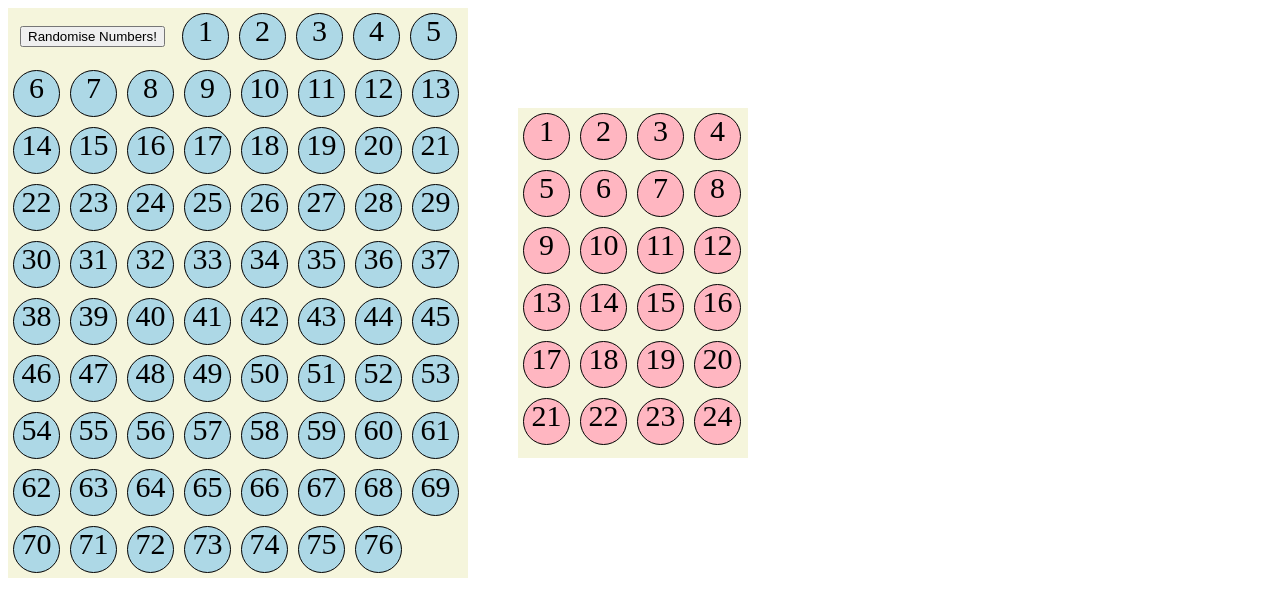
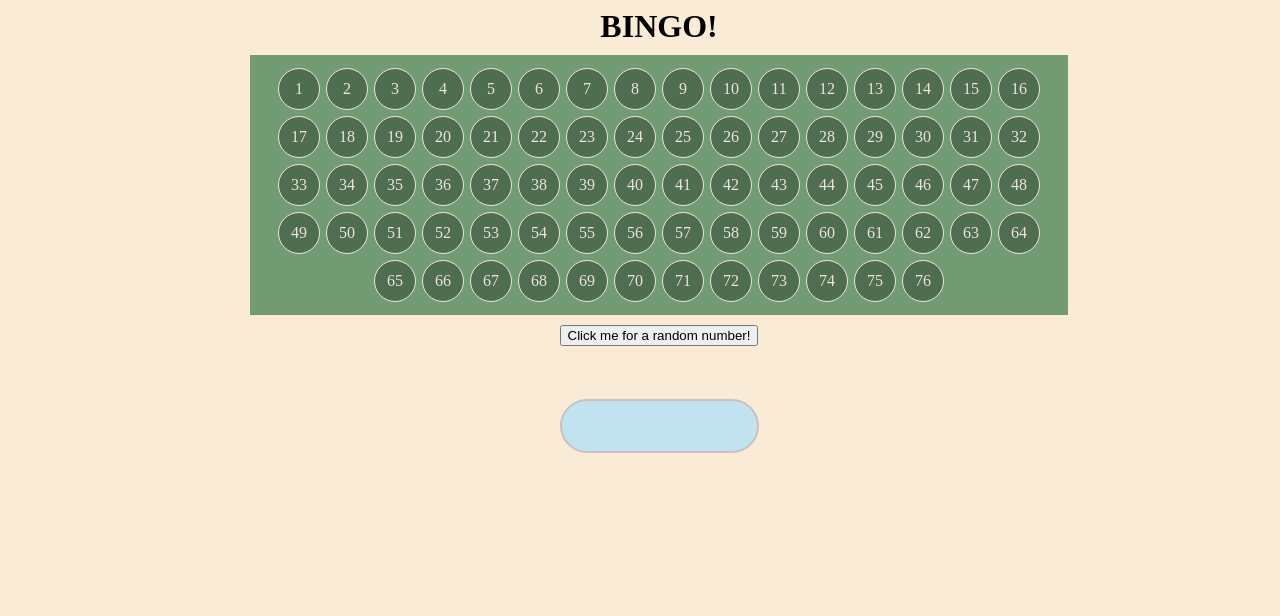
Before and after one commit to annoinspace/EPICODE-bingo-game, a plain HTML site: page index.html in a window 1280 px wide. Drawn offline with Linux system fonts and the light colour scheme.

Commit message:
complete board

```diff
--- a/app.js
+++ b/app.js
@@ -1,40 +1,40 @@
-let numberOfSquares = 76
+let numberOfMainSquares = 76
 
-let createBingoSquares = function () {
-  console.log("this is working")
+let generateMainBoard = function () {
+  const mainBoard = document.getElementById("bingoBoardContainer")
 
-  for (i = 0; i < numberOfSquares; i++) {
-    const newBingoNumContainer = document.createElement("div")
-    const bingoNumbersParent = document.getElementById("bingoBoardContainer")
-    newBingoNumContainer.classList.add("bingoNumber")
-    newBingoNumContainer.innerHTML = i + 1
-    bingoNumbersParent.appendChild(newBingoNumContainer)
-  }
-}
-createBingoSquares()
-
-let numberOfUserSquares = 24
-
-let createUserBingoSheet = function () {
-  console.log("this is working")
-
-  for (i = 0; i < numberOfUserSquares; i++) {
-    const userBingo = document.createElement("div")
-    const userBingoParent = document.getElementById("userBoardContainer")
-    userBingo.classList.add("userBingoNumber")
-    let initialNumber = i + 1
-    userBingo.innerHTML = initialNumber
-    userBingoParent.appendChild(userBingo)
-  }
-}
-createUserBingoSheet()
-
-let getRandomInt = function () {
-  for (i = 0; i < numberOfSquares; i++) {
-    return Math.ceil(Math.random() * numberOfSquares)
+  for (i = 0; i < numberOfMainSquares; i++) {
+    mainBoard.innerHTML += `<div class ='bingoNumber'>${i + 1}</div>`
   }
 }
 
-getRandomInt()
+const fillArray = function () {
+  const arr = []
+  for (let i = 0; i < 76; i++) {
+    arr.push(i + 1)
+  }
+  return arr
+}
 
-// when button is clicked, the numbers are randomised
+const getRandomArray = function (range) {
+  const randomIndex = Math.floor(Math.random() * range.length)
+  const randomNum = range.splice(randomIndex, 1)[0]
+  return randomNum
+}
+
+const generateRandomNumber = function (range) {
+  const randomNum = getRandomArray(range)
+  const randomNumDiv = document.getElementById("randomNumDisplay")
+  randomNumDiv.innerText = randomNum
+  const cells = document.querySelectorAll("#bingoBoardContainer .bingoNumber")
+  cells[randomNum].classList.add("highlight")
+}
+
+window.onload = function () {
+  generateMainBoard()
+  const randomButton = document.getElementById("randButton")
+  const range = fillArray()
+  randomButton.addEventListener("click", function () {
+    generateRandomNumber(range)
+  })
+}
--- a/index.html
+++ b/index.html
@@ -9,10 +9,17 @@
   </head>
   <body>
     <div id="mainContainer">
-      <div id="bingoBoardContainer"><button id="randomiseNum" onclick="getRandomInt()">
-        Randomise Numbers!</div>
-
-      </button>
+      <h1>BINGO!</h1>
+      <div id="bingoBoardContainer"></div>
+      <div id="randButtonContainer">
+        <input
+          type="button"
+          id="randButton"
+          class="btn"
+          value="Click me for a random number!"
+        />
+        <h5 id="randomNumDisplay"></h5>
+      </div>
       <div id="userBoardContainer"></div>
     </div>
     <script src="./app.js"></script>
--- a/style.css
+++ b/style.css
@@ -1,43 +1,73 @@
+body {
+  margin: none;
+  background-color: antiquewhite;
+}
 #mainContainer {
+  max-width: 800px;
   display: flex;
+  flex-wrap: wrap;
+  flex-direction: column;
+  display: flex;
+  justify-content: center;
+  align-items: center;
+  margin: auto;
+}
+h1 {
+  text-align: center;
+  margin: auto;
+  display: block;
 }
 #bingoBoardContainer {
-  max-width: 460px;
-  background-color: beige;
+  width: 798px;
+  display: flex;
+  flex-direction: row;
+  flex-wrap: wrap;
+  justify-content: center;
+  background-color: rgb(115, 155, 115);
+  margin: 10px;
+  padding: 10px;
 }
 
 .bingoNumber {
-  background-color: lightblue;
-  border: 1px solid black;
-  display: inline-block;
-  width: 45px;
-  height: 45px;
-  text-align: center;
-  font-size: 30px;
-  margin: 5px;
+  width: 40px;
+  height: 40px;
+  display: flex;
+  justify-content: center;
+  align-items: center;
+  border: 1px solid rgb(237, 227, 227);
+  color: rgb(237, 227, 227);
   border-radius: 50%;
+  margin: 3px;
+  background-color: rgb(79, 110, 79);
 }
 
-button {
-  margin: 12px;
+#randButtonContainer {
+  margin: auto;
+}
+
+.randButton {
+  margin: auto;
+}
+#randomNumDisplay {
+  border: 2px solid rgb(203, 192, 192);
+  color: rgb(84, 121, 160);
+  background-color: rgb(192, 227, 239);
+  border-radius: 40px;
+  width: 195px;
+  height: 50px;
+  display: flex;
+  align-items: center;
+  text-align: center;
+  justify-content: center;
+  font-size: 2em;
+}
+.highlight {
+  color: rgb(84, 121, 160);
+  background-color: rgb(192, 227, 239);
 }
 
 #userBoardContainer {
-  max-width: 230px;
-  background-color: beige;
-  margin-left: 50px;
-  margin-top: 100px;
-  margin-bottom: 120px;
 }
 
 .userBingoNumber {
-  background-color: lightpink;
-  border: 1px solid black;
-  display: inline-block;
-  width: 45px;
-  height: 45px;
-  text-align: center;
-  font-size: 30px;
-  margin: 5px;
-  border-radius: 50%;
 }
```
